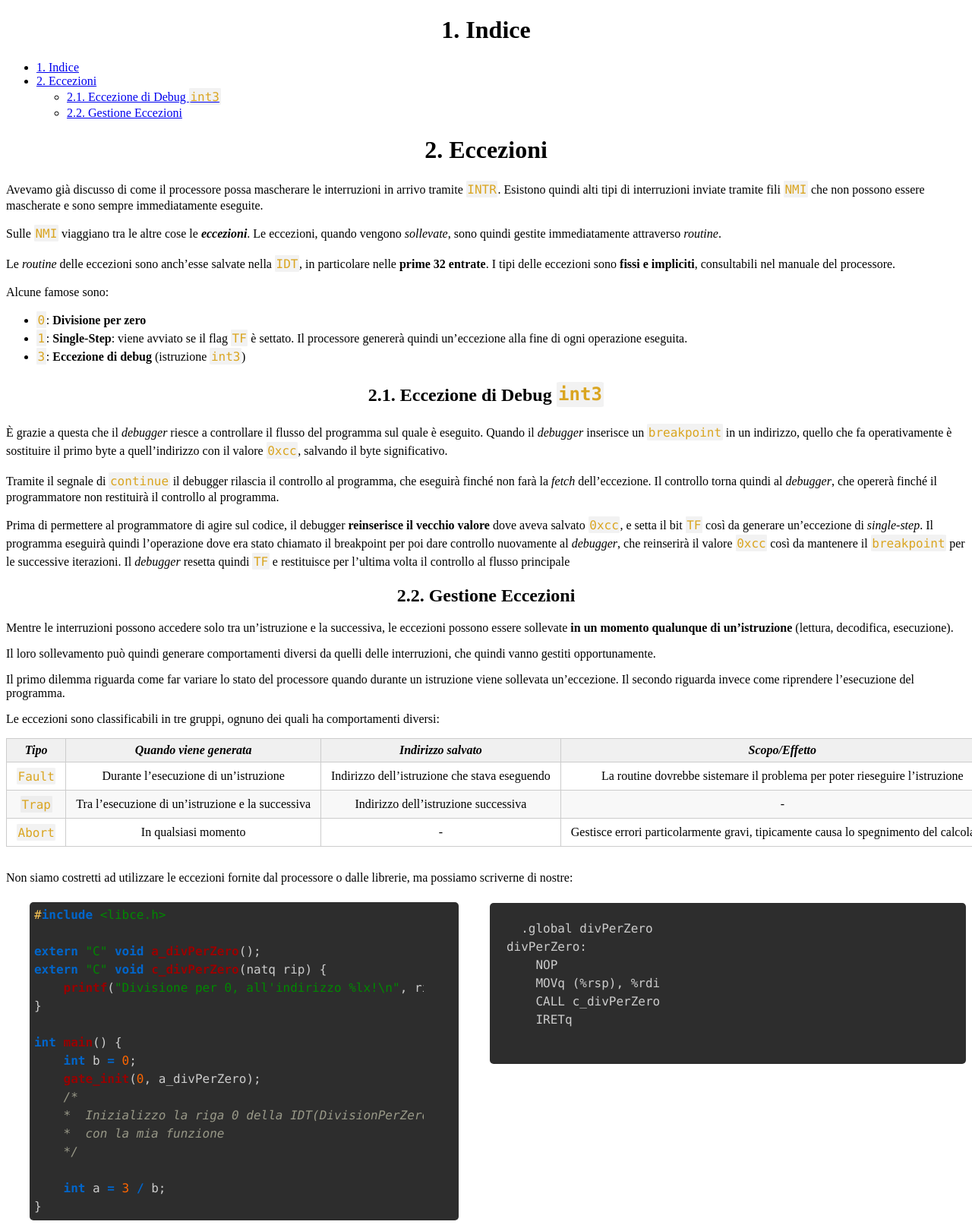
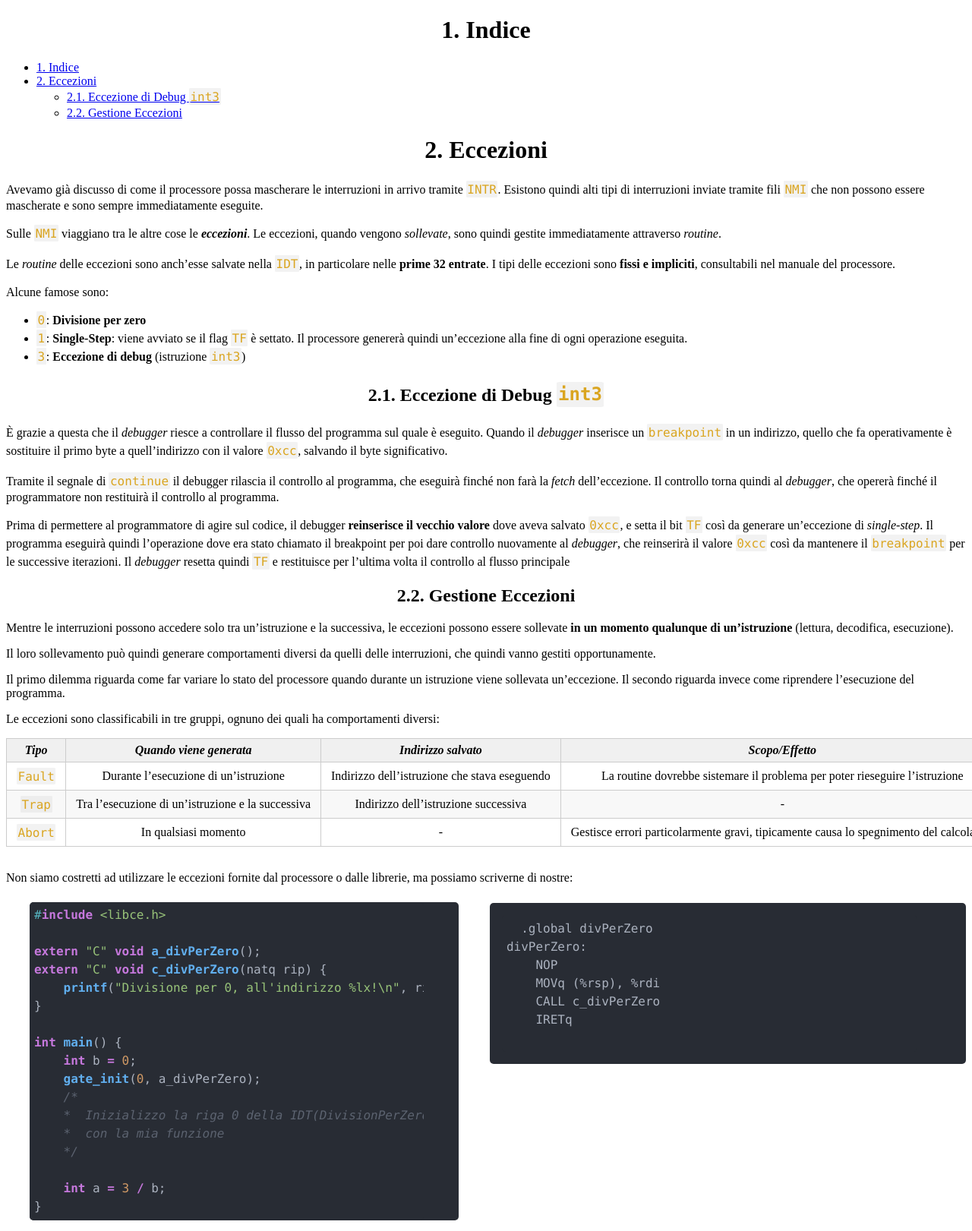
Before and after one commit to Gabriele-D-Cambria/Appunti-Calcolatori-Elettronici-2024-2025, a Jekyll site: the page built from Eccezioni.md, in a window 1280 px wide. Shown: the whole page at 76% size. Built offline with Jekyll 4.4.1, drawn with Linux system fonts in a browser that asks for light colours; nearby versions of some CDN libraries; our own code applies the rules of GitHub Pages for plain Markdown files.

Commit message:
Adding one-dark-pro style

```diff
--- a/_layouts/default.html
+++ b/_layouts/default.html
@@ -7,33 +7,76 @@
     <title>{{ page.title | default: site.title }}</title>
 
 	<style>
+		/* One Dark Pro Theme Colors */
 		.token.comment,
 		.token.prolog,
 		.token.doctype,
 		.token.cdata {
-			color: #999988 !important;
+			color: #5C6370 !important;
 			font-style: italic;
 		}
 
 		.token.keyword,
 		.token.operator {
-			color: #0066cc !important;
+			color: #C678DD !important;  /* Purple */
 			font-weight: bold;
 		}
 
 		.token.string,
 		.token.char,
 		.token.attr-value {
-			color: #008800 !important;
+			color: #98C379 !important;  /* Green */
 		}
 
 		.token.number {
-			color: #ff6600 !important;
+			color: #D19A66 !important;  /* Orange */
 		}
 
 		.token.function {
-			color: #990000 !important;
+			color: #61AFEF !important;  /* Blue */
 			font-weight: bold;
+		}
+
+		/* Token aggiuntivi per One Dark Pro */
+		.token.class-name {
+			color: #E5C07B !important;  /* Yellow */
+		}
+
+		.token.variable {
+			color: #E06C75 !important;  /* Red */
+		}
+
+		.token.property {
+			color: #56B6C2 !important;  /* Cyan */
+		}
+
+		.token.punctuation {
+			color: #ABB2BF !important;  /* Light Gray */
+		}
+
+		.token.selector {
+			color: #E06C75 !important;  /* Red */
+		}
+
+		.token.tag {
+			color: #E06C75 !important;  /* Red */
+		}
+
+		.token.attr-name {
+			color: #D19A66 !important;  /* Orange */
+		}
+
+		.token.boolean,
+		.token.constant {
+			color: #D19A66 !important;  /* Orange */
+		}
+
+		.token.deleted {
+			color: #E06C75 !important;  /* Red */
+		}
+
+		.token.inserted {
+			color: #98C379 !important;  /* Green */
 		}
 	</style>
 
--- a/assets/style.css
+++ b/assets/style.css
@@ -9,6 +9,8 @@ div[class*="language"]{
 /* Forza tutti i blocchi di codice C++ ad avere lo stesso stile */
 code[class*=language]:not([class*="plaintext"]) {
     display: block !important;
+    background-color: #282C34 !important;
+    color: #ABB2BF !important;
     border-radius: 5px;
     padding: 1%;
     width: 90%;
@@ -21,6 +23,8 @@ div[class*="language"] pre, pre[class*="language"] {
     margin: 0;
     padding: 0;
     border-radius: 5px;
+    background-color: #282C34 !important;
+    color: #ABB2BF !important;
 }
 
 code[class*=language-plaintext]{
```
